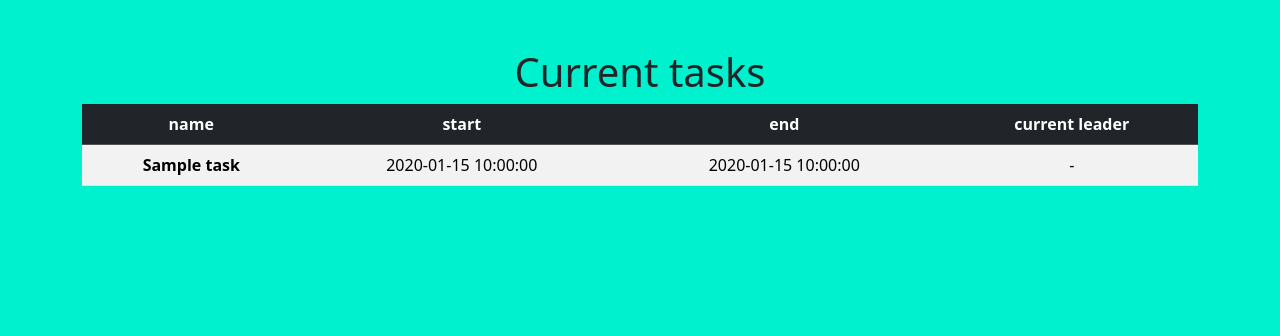
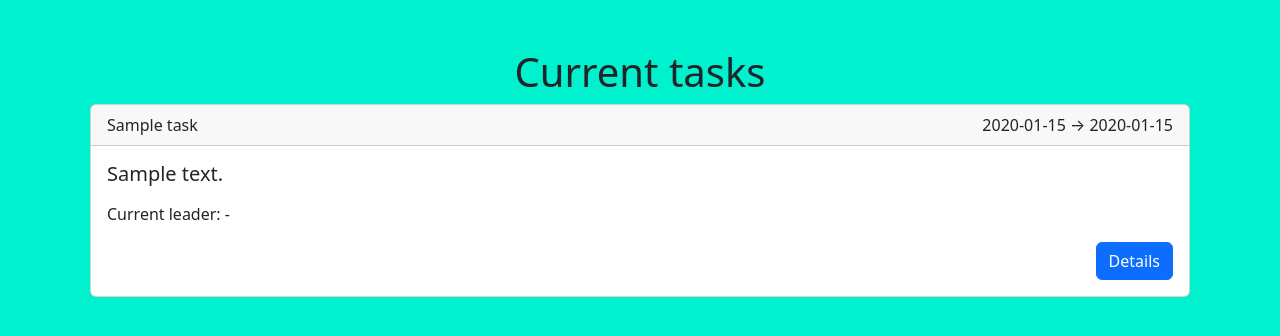
Before and after one commit to gerstle/sand-track, a Flask app: template src/templates/tasks/index.html in a window 1280 px wide. Shown: the part 56-392 px from the top of the page. Run offline with Flask 3, Linux system fonts and the light colour scheme; the template is opened without the code that fills it: values that come from a table or form of the project are taken from there, others are empty; tables that the repository leaves empty hold one stand-in row (values such as "Sample post"); some libraries are stand-ins or nearby versions.

Commit message:
Change tasks list from table to cards

```diff
--- a/src/migrations/versions/c9aab70d07b2_initial.py
+++ b/src/migrations/versions/ab52761e4d74_initial.py
@@ -1,8 +1,8 @@
 """initial
 
-Revision ID: c9aab70d07b2
+Revision ID: ab52761e4d74
 Revises:
-Create Date: 2025-04-14 19:57:28.238818
+Create Date: 2025-04-21 21:18:12.463600
 
 """
 from alembic import op
@@ -10,7 +10,7 @@ import sqlalchemy as sa
 
 
 # revision identifiers, used by Alembic.
-revision = 'c9aab70d07b2'
+revision = 'ab52761e4d74'
 down_revision = None
 branch_labels = None
 depends_on = None
--- a/src/templates/tasks/index.html
+++ b/src/templates/tasks/index.html
@@ -1,38 +1,33 @@
 {% extends "base.html" %}
 
 {% block content %}
-<h1 class="title">
-    Current tasks
-</h1>
-<table class="table table-hover table-striped">
-    <thead class="table-dark">
-    <tr>
-        <th scope="col">name</th>
-        <th scope="col">start</th>
-        <th scope="col">end</th>
-        <th scope="col">current leader</th>
-    </tr>
-    </thead>
-    <tbody>
+    <h1 class="title">
+        Current tasks
+    </h1>
     {% for t in tasks %}
-    <tr class="position-relative clickable-row" data-href={{url_for('tasks.detail', task_id=t.id)}}>
-        <th scope="row">{{ t.name }}</th>
-        <td>{{ t.start.strftime("%Y-%m-%d %H:%M:%S %z") }}</td>
-        <td>{{ t.end.strftime("%Y-%m-%d %H:%M:%S %z") }}</td>
-        {# TODO: add current leader#}
-        <td>-</td>
-    </tr>
+        <div class="card m-2">
+            <div class="card-header text-start">
+                <div class="row">
+                    <div class="col">
+                        {{ t.name }}
+                    </div>
+                    <div class="col text-end">
+                        {{ t.start.strftime("%Y-%m-%d") }} &rarr; {{ t.end.strftime("%Y-%m-%d") }}
+                    </div>
+                </div>
+            </div>
+            <div class="card-body text-start">
+                <h5 class="card-title">{{ t.description or t.name }}</h5>
+                <p class="card-text">
+                </p>
+                <p class="card-text">
+                    {# TODO: add current leader#}
+                    Current leader: {{ "-" }}
+                </p>
+                <div class="text-end">
+                    <a href=" {{ url_for('tasks.detail', task_id=t.id) }}" class="btn btn-primary">Details</a>
+                </div>
+            </div>
+        </div>
     {% endfor %}
-    </tbody>
-</table>
 {% endblock %}
-
-{% block scripts %} {{ super() }}
-<script>
-    jQuery(document).ready(function($) {
-        $(".clickable-row").click(function() {
-            window.location = $(this).data("href");
-        });
-    });
-</script>
-{% endblock %}
```
Also changed, not shown: src/setup.py (+42 -39 lines).
